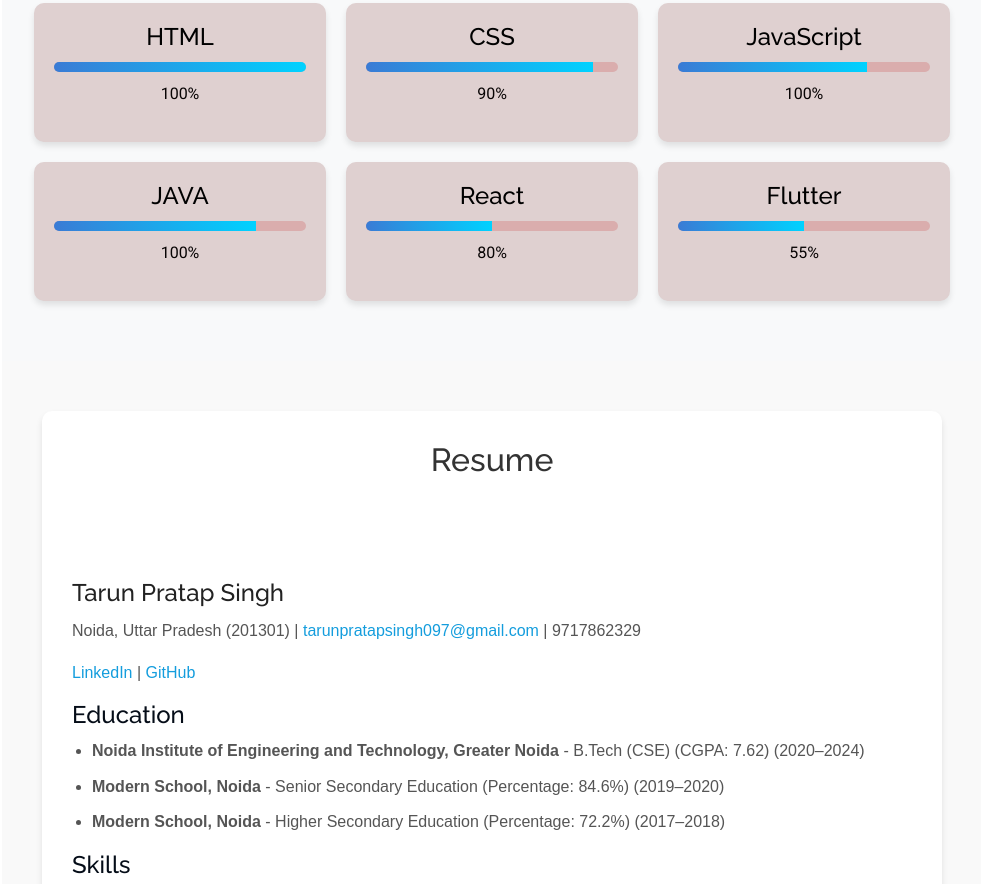
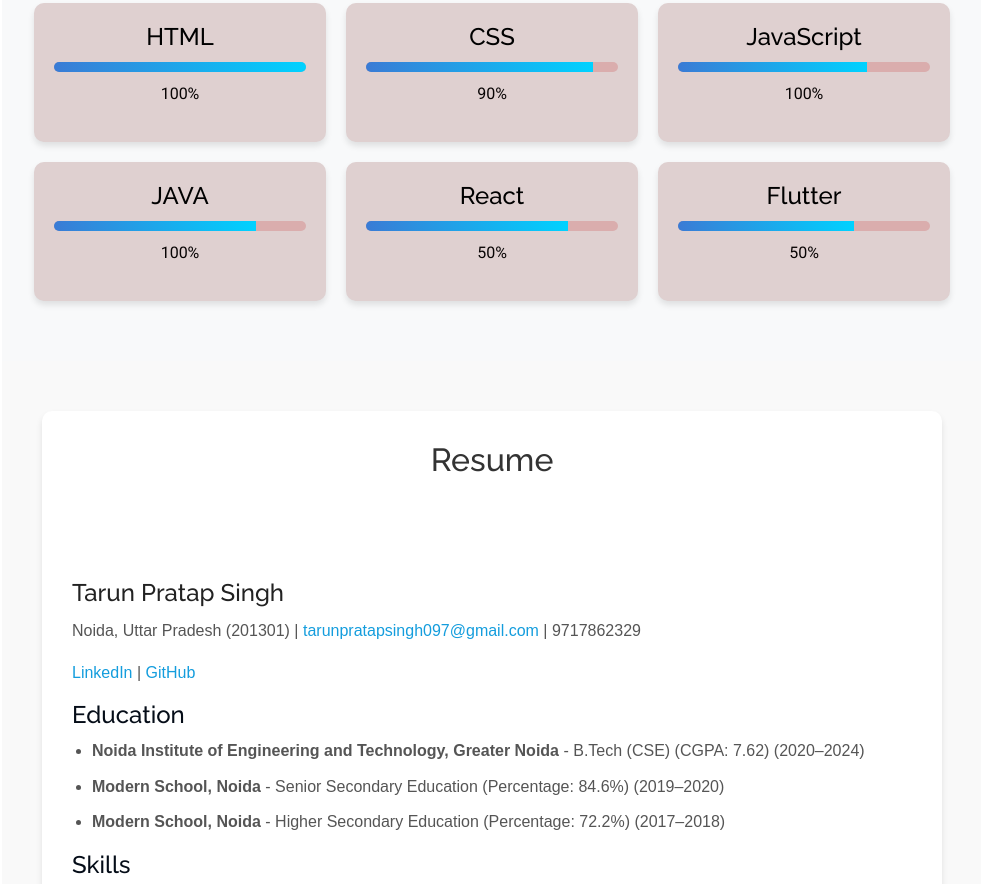
Before and after one commit to Tarun0009/PortFolio, a plain HTML site: page MyPortfolio/index.html in a window 1280 px wide. Shown: the part 1976-2860 px from the top of the page, without its empty margins (298-1279 px from the left). Drawn offline with nearby package versions, Linux system fonts and the light colour scheme; a script that the page names is missing.

Commit message:
index.html

```diff
--- a/MyPortfolio/index.html
+++ b/MyPortfolio/index.html
@@ -177,17 +177,17 @@
           <div class="skill-item">
             <h3>React</h3>
             <div class="progress-bar-container">
-              <div class="progress-bar" style="width: 50%"></div>
+              <div class="progress-bar" style="width: 80%"></div>
             </div>
-            <p>80%</p>
+            <p>50%</p>
           </div>
 
           <div class="skill-item">
             <h3>Flutter</h3>
             <div class="progress-bar-container">
-              <div class="progress-bar" style="width: 50%"></div>
+              <div class="progress-bar" style="width: 70%"></div>
             </div>
-            <p>55%</p>
+            <p>50%</p>
           </div>
         </div>
       </div>
```
